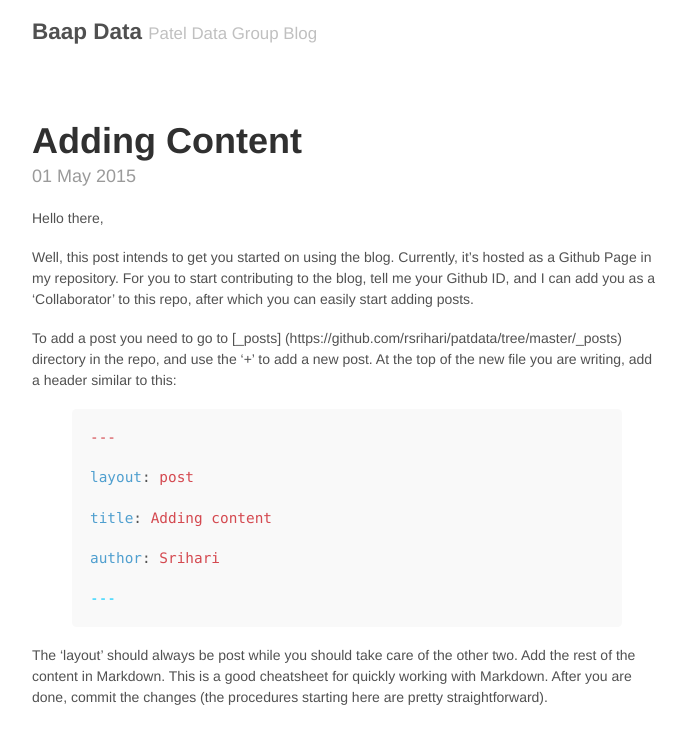
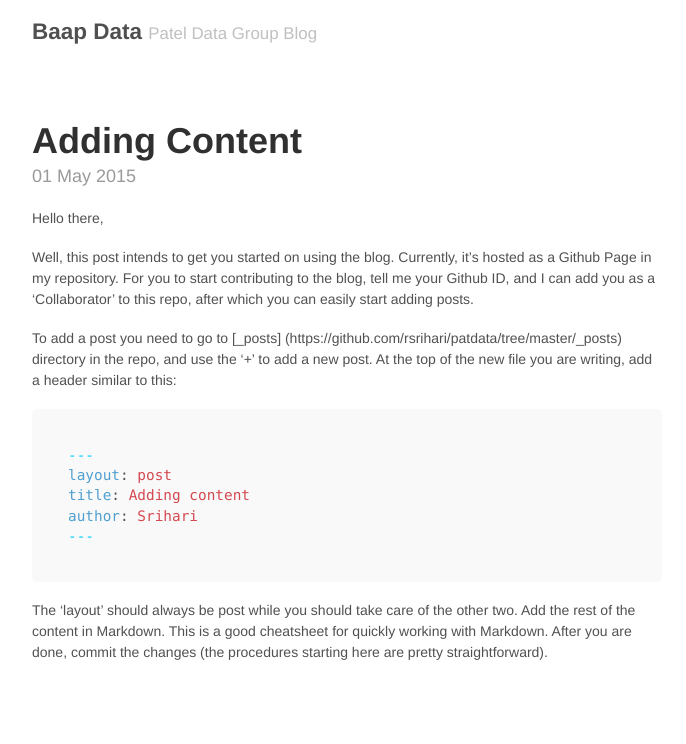
Before and after one commit to ardentsatish/patdata, a Jekyll site: the page built from _posts/2015-05-01-guidelines.md, in a window 1280 px wide. Shown: the top 744 px of the page, without its empty margins (293-979 px from the left). Built offline with Jekyll 4.4.1, drawn with Linux system fonts in a browser that asks for light colours.

Commit message:
Update 2015-05-01-guidelines.md

````diff
--- a/_posts/2015-05-01-guidelines.md
+++ b/_posts/2015-05-01-guidelines.md
@@ -9,12 +9,11 @@ Well, this post intends to get you started on using the blog. Currently, it's ho
 
 To add a post you need to go to [\_posts] (https://github.com/rsrihari/patdata/tree/master/_posts) directory in the repo, and use the '+' to add a new post. At the top of the new file you are writing, add a header similar to this:
 
-{% highlight md %}
+```markdown
 ---
 layout: post
 title: Adding content
 author: Srihari
 ---
-{% endhighlight %}
-
+```
 The 'layout' should always be post while you should take care of the other two. Add the rest of the content in Markdown. This is a good cheatsheet for quickly working with Markdown. After you are done, commit the changes (the procedures starting here are pretty straightforward).
````
